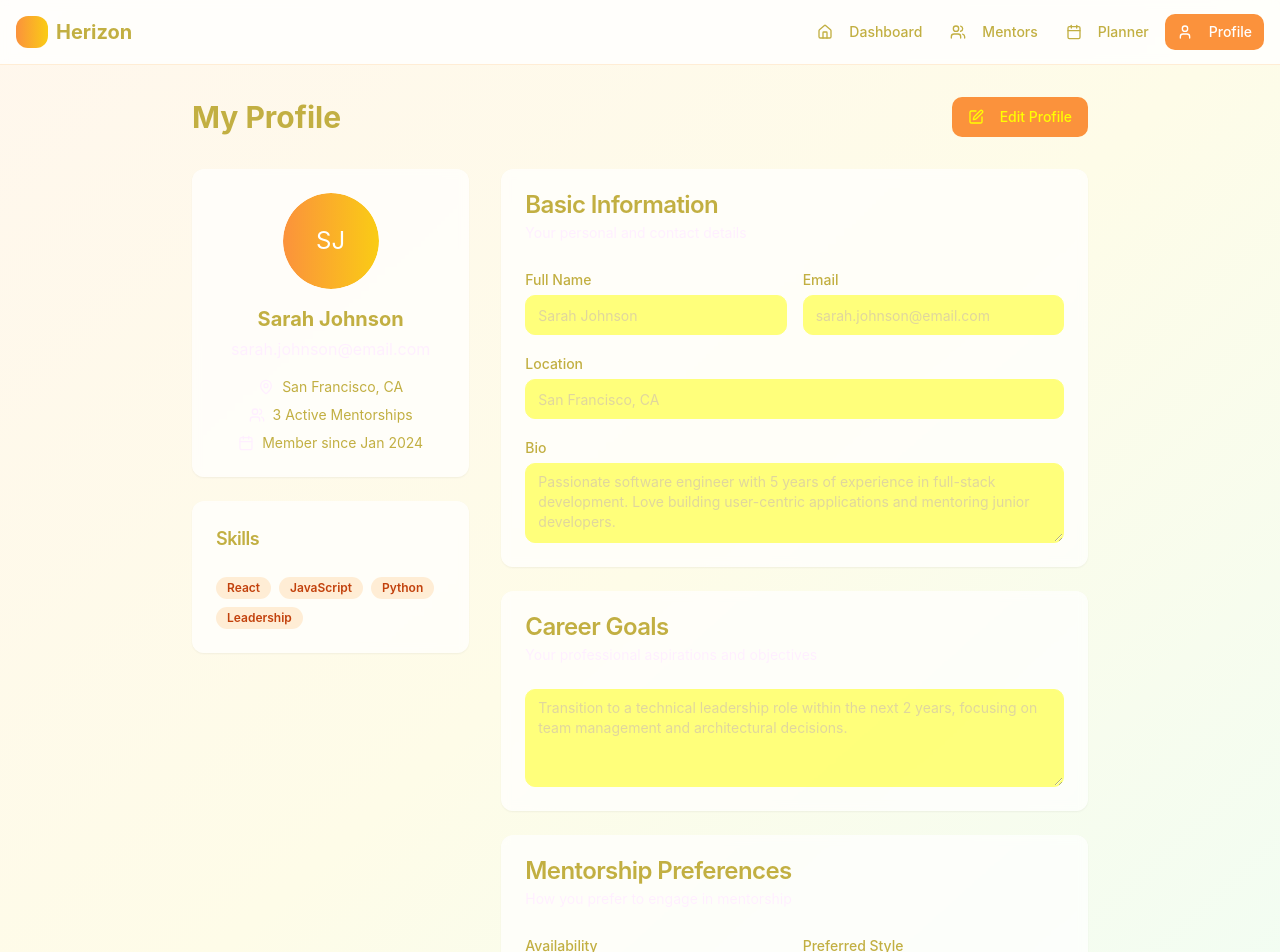
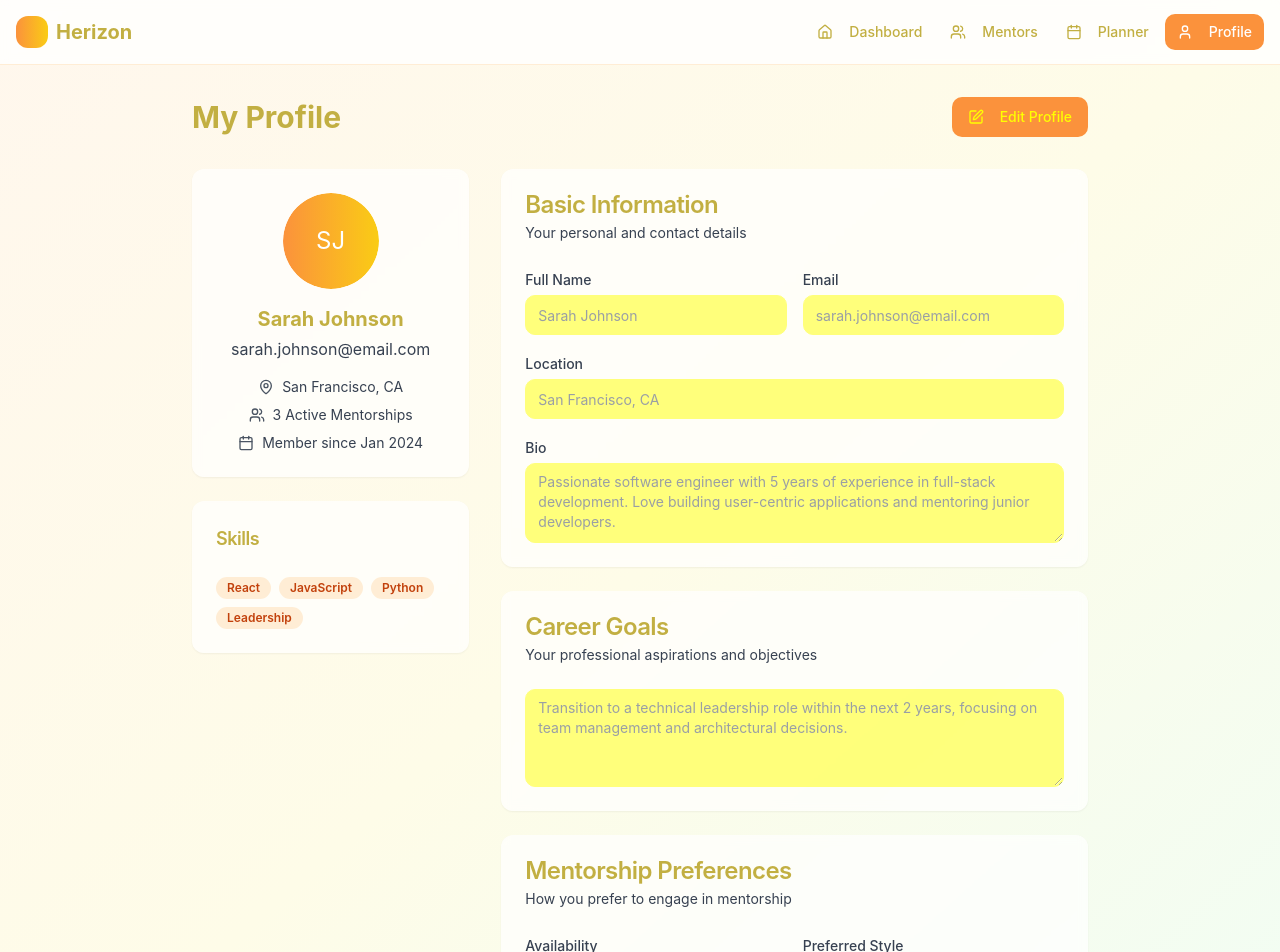
Before and after one commit to prabhunair14/tech-hub-horizon-rise, a React (Vite) app: page /profile in a window 1280 px wide. Shown: the top 952 px of the page. Built offline with nearby package versions, Linux system fonts and the light colour scheme.

Commit message:
Fix: Improve text visibility and color contrast
Adjusted text colors in input boxes, skill selections, and profile sections for improved readability and contrast.

```diff
--- a/src/pages/Onboarding.tsx
+++ b/src/pages/Onboarding.tsx
@@ -1,3 +1,4 @@
+
 import { useState } from "react";
 import { Button } from "@/components/ui/button";
 import { Card, CardContent, CardDescription, CardHeader, CardTitle } from "@/components/ui/card";
@@ -84,7 +85,7 @@ const Onboarding = () => {
       // Complete onboarding
       console.log("Onboarding completed with data:", data);
       toast({
-        title: "Welcome to Horizon!",
+        title: "Welcome to Herizon!",
         description: "Your profile has been created successfully.",
       });
       navigate("/dashboard");
@@ -132,24 +133,24 @@ const Onboarding = () => {
               <CardTitle className="text-xl text-center">Welcome! Tell us about yourself</CardTitle>
               <div className="space-y-4">
                 <div>
-                  <Label htmlFor="fullName">Full Name</Label>
+                  <Label htmlFor="fullName" className="text-gray-700">Full Name</Label>
                   <Input
                     id="fullName"
                     value={data.fullName}
                     onChange={(e) => setData({ ...data, fullName: e.target.value })}
                     placeholder="Enter your full name"
-                    className="mt-1"
+                    className="mt-1 text-gray-700 placeholder:text-gray-500"
                   />
                 </div>
                 <div>
-                  <Label htmlFor="email">Email</Label>
+                  <Label htmlFor="email" className="text-gray-700">Email</Label>
                   <Input
                     id="email"
                     type="email"
                     value={data.email}
                     onChange={(e) => setData({ ...data, email: e.target.value })}
                     placeholder="Enter your email address"
-                    className="mt-1"
+                    className="mt-1 text-gray-700 placeholder:text-gray-500"
                   />
                 </div>
               </div>
@@ -160,7 +161,7 @@ const Onboarding = () => {
             <div className="space-y-4">
               <CardTitle className="text-xl text-center">Where are you located?</CardTitle>
               <div>
-                <Label htmlFor="location" className="flex items-center space-x-2">
+                <Label htmlFor="location" className="flex items-center space-x-2 text-gray-700">
                   <MapPin className="h-4 w-4" />
                   <span>Location</span>
                 </Label>
@@ -169,7 +170,7 @@ const Onboarding = () => {
                   value={data.location}
                   onChange={(e) => handleLocationChange(e.target.value)}
                   placeholder="City, State/Country"
-                  className="mt-1"
+                  className="mt-1 text-gray-700 placeholder:text-gray-500"
                 />
                 {techHubInfo?.isTechHub && (
                   <div className="mt-4 p-4 bg-gradient-to-r from-orange-100 to-yellow-100 rounded-lg border-0">
@@ -199,7 +200,7 @@ const Onboarding = () => {
                     className={`cursor-pointer text-center justify-center py-2 px-3 ${
                       data.skills.includes(skill)
                         ? "bg-orange-400 hover:bg-orange-500 text-white"
-                        : "hover:bg-orange-100"
+                        : "hover:bg-orange-100 text-gray-700 border-gray-300"
                     }`}
                     onClick={() => toggleSkill(skill)}
                   >
@@ -219,14 +220,14 @@ const Onboarding = () => {
             <div className="space-y-4">
               <CardTitle className="text-xl text-center">What are your career goals?</CardTitle>
               <div>
-                <Label htmlFor="careerGoals">Career Goals</Label>
+                <Label htmlFor="careerGoals" className="text-gray-700">Career Goals</Label>
                 <Textarea
                   id="careerGoals"
                   value={data.careerGoals}
                   onChange={(e) => setData({ ...data, careerGoals: e.target.value })}
                   placeholder="Describe your career aspirations, what you'd like to achieve, and how mentorship can help you..."
                   rows={4}
-                  className="mt-1"
+                  className="mt-1 text-gray-700 placeholder:text-gray-500"
                 />
               </div>
             </div>
--- a/src/pages/Profile.tsx
+++ b/src/pages/Profile.tsx
@@ -95,20 +95,20 @@ const Profile = () => {
                     </Avatar>
 
                     <h2 className="text-xl font-bold text-foreground mb-1">{profile.fullName}</h2>
-                    <p className="text-muted-foreground mb-4">{profile.email}</p>
+                    <p className="text-gray-700 mb-4">{profile.email}</p>
 
                     <div className="space-y-2 text-sm">
                       <div className="flex items-center justify-center space-x-2">
-                        <MapPin className="h-4 w-4 text-muted-foreground" />
-                        <span>{profile.location}</span>
+                        <MapPin className="h-4 w-4 text-gray-600" />
+                        <span className="text-gray-700">{profile.location}</span>
                       </div>
                       <div className="flex items-center justify-center space-x-2">
-                        <Users className="h-4 w-4 text-muted-foreground" />
-                        <span>3 Active Mentorships</span>
+                        <Users className="h-4 w-4 text-gray-600" />
+                        <span className="text-gray-700">3 Active Mentorships</span>
                       </div>
                       <div className="flex items-center justify-center space-x-2">
-                        <Calendar className="h-4 w-4 text-muted-foreground" />
-                        <span>Member since Jan 2024</span>
+                        <Calendar className="h-4 w-4 text-gray-600" />
+                        <span className="text-gray-700">Member since Jan 2024</span>
                       </div>
                     </div>
                   </div>
@@ -141,53 +141,53 @@ const Profile = () => {
               <Card className="border-0 bg-white/70 backdrop-blur-sm">
                 <CardHeader>
                   <CardTitle>Basic Information</CardTitle>
-                  <CardDescription>Your personal and contact details</CardDescription>
+                  <CardDescription className="text-gray-700">Your personal and contact details</CardDescription>
                 </CardHeader>
                 <CardContent className="space-y-4">
                   <div className="grid md:grid-cols-2 gap-4">
                     <div>
-                      <Label htmlFor="fullName">Full Name</Label>
+                      <Label htmlFor="fullName" className="text-gray-700">Full Name</Label>
                       <Input
                         id="fullName"
                         value={profile.fullName}
                         onChange={(e) => setProfile({ ...profile, fullName: e.target.value })}
                         disabled={!isEditing}
-                        className="mt-1"
+                        className="mt-1 text-gray-700"
                       />
                     </div>
                     <div>
-                      <Label htmlFor="email">Email</Label>
+                      <Label htmlFor="email" className="text-gray-700">Email</Label>
                       <Input
                         id="email"
                         type="email"
                         value={profile.email}
                         onChange={(e) => setProfile({ ...profile, email: e.target.value })}
                         disabled={!isEditing}
-                        className="mt-1"
+                        className="mt-1 text-gray-700"
                       />
                     </div>
                   </div>
 
                   <div>
-                    <Label htmlFor="location">Location</Label>
+                    <Label htmlFor="location" className="text-gray-700">Location</Label>
                     <Input
                       id="location"
                       value={profile.location}
                       onChange={(e) => setProfile({ ...profile, location: e.target.value })}
                       disabled={!isEditing}
-                      className="mt-1"
+                      className="mt-1 text-gray-700"
                     />
                   </div>
 
                   <div>
-                    <Label htmlFor="bio">Bio</Label>
+                    <Label htmlFor="bio" className="text-gray-700">Bio</Label>
                     <Textarea
                       id="bio"
                       value={profile.bio}
                       onChange={(e) => setProfile({ ...profile, bio: e.target.value })}
                       disabled={!isEditing}
                       rows={3}
-                      className="mt-1"
+                      className="mt-1 text-gray-700"
                     />
                   </div>
                 </CardContent>
@@ -198,7 +198,7 @@ const Profile = () => {
                 <Card className="border-0 bg-white/70 backdrop-blur-sm">
                   <CardHeader>
                     <CardTitle>Skills</CardTitle>
-                    <CardDescription>Select all skills that apply to you</CardDescription>
+                    <CardDescription className="text-gray-700">Select all skills that apply to you</CardDescription>
                   </CardHeader>
                   <CardContent>
                     <div className="grid grid-cols-2 md:grid-cols-3 gap-2">
@@ -209,7 +209,7 @@ const Profile = () => {
                           className={`cursor-pointer text-center justify-center py-2 px-3 ${
                             profile.skills.includes(skill)
                               ? "bg-orange-400 hover:bg-orange-500 text-white"
-                              : "hover:bg-orange-100"
+                              : "hover:bg-orange-100 text-gray-700 border-gray-300"
                           }`}
                           onClick={() => toggleSkill(skill)}
                         >
@@ -225,7 +225,7 @@ const Profile = () => {
               <Card className="border-0 bg-white/70 backdrop-blur-sm">
                 <CardHeader>
                   <CardTitle>Career Goals</CardTitle>
-                  <CardDescription>Your professional aspirations and objectives</CardDescription>
+                  <CardDescription className="text-gray-700">Your professional aspirations and objectives</CardDescription>
                 </CardHeader>
                 <CardContent>
                   <Textarea
@@ -234,6 +234,7 @@ const Profile = () => {
                     disabled={!isEditing}
                     rows={4}
                     placeholder="Describe your career goals and how mentorship can help you achieve them..."
+                    className="text-gray-700 placeholder:text-gray-500"
                   />
                 </CardContent>
               </Card>
@@ -242,12 +243,12 @@ const Profile = () => {
               <Card className="border-0 bg-white/70 backdrop-blur-sm">
                 <CardHeader>
                   <CardTitle>Mentorship Preferences</CardTitle>
-                  <CardDescription>How you prefer to engage in mentorship</CardDescription>
+                  <CardDescription className="text-gray-700">How you prefer to engage in mentorship</CardDescription>
                 </CardHeader>
                 <CardContent className="space-y-4">
                   <div className="grid md:grid-cols-2 gap-4">
                     <div>
-                      <Label htmlFor="availability">Availability</Label>
+                      <Label htmlFor="availability" className="text-gray-700">Availability</Label>
                       <Select
                         value={profile.availability}
                         onValueChange={(value) => setProfile({ ...profile, availability: value })}
@@ -265,7 +266,7 @@ const Profile = () => {
                     </div>
 
                     <div>
-                      <Label htmlFor="mentorshipStyle">Preferred Style</Label>
+                      <Label htmlFor="mentorshipStyle" className="text-gray-700">Preferred Style</Label>
                       <Select
                         value={profile.mentorshipStyle}
                         onValueChange={(value) => setProfile({ ...profile, mentorshipStyle: value })}
@@ -285,8 +286,8 @@ const Profile = () => {
 
                   <div className="flex items-center justify-between p-4 bg-gradient-to-r from-orange-100 to-yellow-100 rounded-lg">
                     <div>
-                      <Label htmlFor="mentoring">Available for Mentoring Others</Label>
-                      <p className="text-sm text-muted-foreground">
+                      <Label htmlFor="mentoring" className="text-gray-700">Available for Mentoring Others</Label>
+                      <p className="text-sm text-gray-700">
                         Share your knowledge and help other women in tech
                       </p>
                     </div>
```
